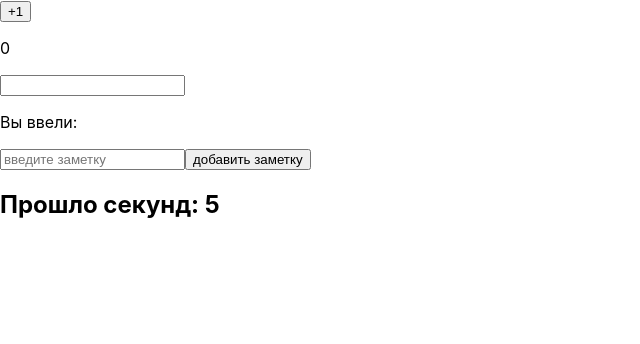
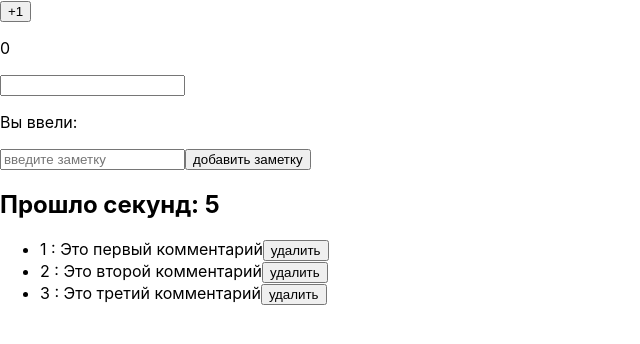
Before and after one commit to WebBaLTaZaR/ReactLern, a React (Create React App) app in the folder my-first-react-app/: page / in a window 1280 px wide. Shown: the top 344 px of the page, without its empty margins (0-640 px from the left). Built offline with nearby package versions, Linux system fonts and the light colour scheme.

Commit message:
выполнил домашнее задание для 2 семинара

```diff
--- a/my-first-react-app/src/App.js
+++ b/my-first-react-app/src/App.js
@@ -3,6 +3,7 @@ import Counter from "./components/sem2/Task1";
 import TextInput from "./components/sem2/TextInput";
 import Timer from "./components/sem2/Timer";
 import TodoList from "./components/sem2/TodoList";
+import CommentsList from "./components/sem2/homeWork/CommentsList";
 
 function App() {
   return (
@@ -11,6 +12,7 @@ function App() {
       <TextInput />
       <TodoList />
       <Timer />
+      <CommentsList/>
     </>
   );
 }
--- /dev/null
+++ b/my-first-react-app/src/components/sem2/homeWork/CommentsList.js
@@ -0,0 +1,27 @@
+import { useState } from "react";
+
+function CommentsList() {
+  const [comments, setComments] = useState([
+    { id: 1, text: "Это первый комментарий" },
+    { id: 2, text: "Это второй комментарий" },
+    { id: 3, text: "Это третий комментарий" },
+  ]);
+  const removeComment = (id) => {
+    const updateComments = comments.filter((comment) => comment.id !== id);
+    setComments(updateComments);
+  };
+  return (
+    <>
+      <ul>
+        {comments.map((comment) => (
+          <li key={comment.id}>
+            {comment.id} : {comment.text}
+            <button onClick={() => removeComment(comment.id)}>удалить</button>
+          </li>
+        ))}
+      </ul>
+    </>
+  );
+}
+
+export default CommentsList;
```
